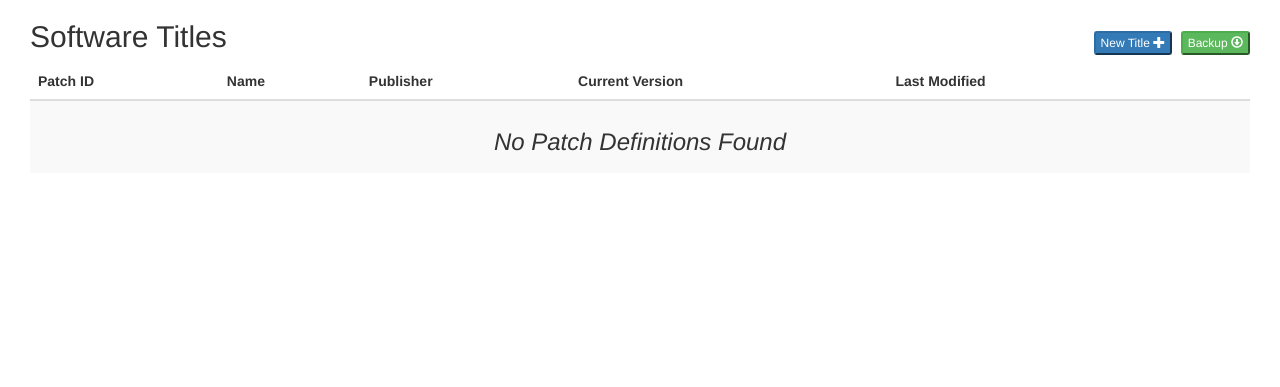
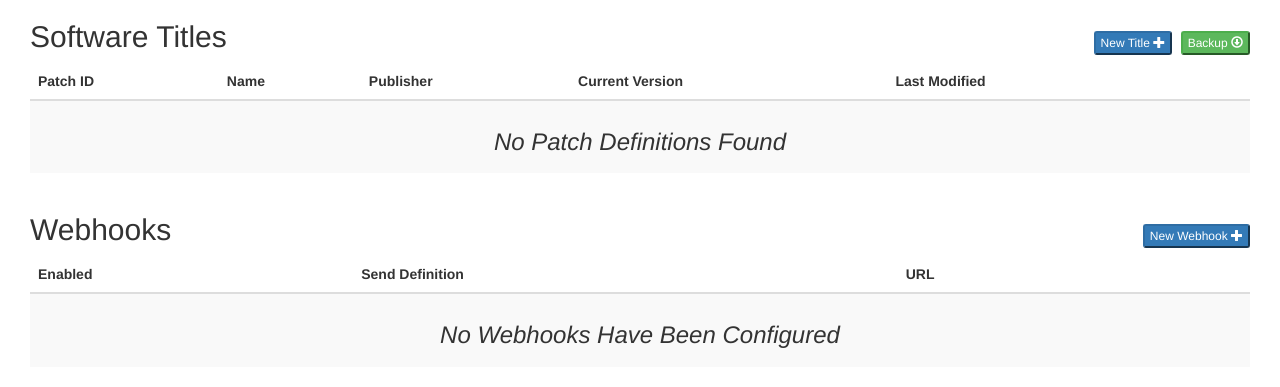
Before and after one commit to brysontyrrell/PatchServer, a Flask app: page / in a window 1280 px wide. Shown: the top 387 px of the page. Run offline with Flask 2, Linux system fonts and the light colour scheme; data that the repository does not hold is empty; parts of the project's set-up code (start-up, migrations or seed data) failed here and were passed over; some libraries are stand-ins or nearby versions.

Commit message:
manage webhook entries via UI and API
Does not include the webhook event

```diff
--- a/patchserver/exc.py
+++ b/patchserver/exc.py
@@ -12,3 +12,7 @@ class InvalidPatchDefinitionError(PatchServerException):
 
 class SoftwareTitleNotFound(PatchServerException):
     pass
+
+
+class InvalidWebhook(PatchServerException):
+    pass
--- a/patchserver/models.py
+++ b/patchserver/models.py
@@ -39,6 +39,25 @@ class ApiToken(db.Model):
     token = db.Column(db.String(32), default=generate_token)
     created_at = db.Column(
         db.DateTime, default=datetime.utcnow, onupdate=datetime.utcnow)
+
+
+class WebhookUrls(db.Model):
+    __tablename__ = 'webhook_urls'
+
+    id = db.Column(db.Integer, primary_key=True)
+
+    url = db.Column(db.String(255), unique=True)
+    enabled = db.Column(db.Boolean, default=True)
+    send_definition = db.Column(db.Boolean, default=False)
+
+    @property
+    def serialize(self):
+        return {
+            'id': self.id,
+            'url': self.url,
+            'enabled': self.enabled,
+            'send_definition': self.send_definition
+        }
 
 
 def sorted_criteria(criteria_list):
--- a/patchserver/routes/api.py
+++ b/patchserver/routes/api.py
@@ -1,7 +1,9 @@
 import json
+from urlparse import urlparse
 
 from flask import (
     blueprints,
+    current_app,
     flash,
     jsonify,
     redirect,
@@ -19,9 +21,10 @@ from .api_operations import (
 )
 from .auth import api_auth
 from .validator import validate_json
+from .webhooks import webhook_event
 from ..database import db
-from ..exc import InvalidPatchDefinitionError
-from ..models import ApiToken, SoftwareTitle
+from ..exc import InvalidPatchDefinitionError, InvalidWebhook
+from ..models import ApiToken, SoftwareTitle, WebhookUrls
 
 blueprint = blueprints.Blueprint('api', __name__, url_prefix='/api/v1')
 
@@ -258,7 +261,7 @@ def title_delete(name_id):
                 'message': name_id
             },
             'success')
-        return redirect(url_for('web_ui.index'))
+        return redirect(url_for('web_ui.index'), 303)
     else:
         return jsonify({}), 204
 
@@ -389,3 +392,109 @@ def backup_titles():
     return send_file(
         archive, as_attachment=True, attachment_filename='patch_archive.zip'
     ), 200
+
+
+@blueprint.route('/webhooks', methods=['GET', 'POST'])
+def webhooks():
+    if request.method == 'GET':
+        results = list()
+        for webhook in WebhookUrls.query.all():
+            results.append(webhook.serialize)
+
+        return jsonify(results), 200
+
+    elif request.method == 'POST':
+        data = request.get_json()
+        if not data:
+            data = {
+                'url': request.form.get('url', ''),
+                'enabled': bool(request.form.get('enabled', True)),
+                'send_definition': bool(request.form.get('send_definition'))
+            }
+
+        def validate_url(url):
+            parsed = urlparse(url)
+            if parsed.scheme and parsed.netloc:
+                return True
+            else:
+                return False
+
+        if not validate_url(data['url']):
+            raise InvalidWebhook('The provided URL is invalid')
+
+        new_webhook = WebhookUrls(
+            url=data['url'],
+            enabled=data['enabled'],
+            send_definition=data['send_definition']
+        )
+        db.session.add(new_webhook)
+        db.session.commit()
+
+        if request.args.get('redirect'):
+            flash(
+                {
+                    'title': 'Webhook saved',
+                    'message': 'The new webhook has been saved.'
+                },
+                'success')
+            return redirect(url_for('web_ui.index'))
+        else:
+            return jsonify({'id': new_webhook.id}), 201
+
+
+@blueprint.route('/webhooks/<webhook_id>', methods=['DELETE'])
+@api_auth
+def webhooks_delete(webhook_id):
+    """Delete a configured webhook from the server by ID.
+
+    .. :quickref: Webhooks; Delete a webhook.
+
+    **Example Request:**
+
+    .. sourcecode:: http
+
+        DELETE /api/v1/webhooks/1 HTTP/1.1
+
+    **Example Response:**
+
+    A successful response will return a ``204`` status.
+
+    .. sourcecode:: http
+
+        HTTP/1.1 204 No Content
+
+    **Error Responses**
+
+    A ``404`` status is returned if the specified webhook does not exist.
+
+    .. sourcecode:: http
+
+        HTTP/1.1 404 Not Found
+        Content-Type: application/json
+
+        {
+            "webhook_id_not_found": 1
+        }
+
+    """
+    webhook = WebhookUrls.query.filter_by(id=webhook_id).first()
+    if not webhook:
+        flash({'title': 'Not found!', 'message': ''}, 'error')
+        return redirect(url_for('web_ui.index'))
+
+    webhook_url = webhook.url
+    current_app.logger.debug(webhook_url)
+
+    db.session.delete(webhook)
+    db.session.commit()
+
+    if request.args.get('redirect'):
+        flash(
+            {
+                'title': 'Webhook deleted',
+                'message': webhook_url
+            },
+            'success')
+        return redirect(url_for('web_ui.index'), 303)
+    else:
+        return jsonify({}), 204
--- a/patchserver/static/js/custom.js
+++ b/patchserver/static/js/custom.js
@@ -105,6 +105,48 @@ function listSoftwareTitles() {
 	});
 }
 
+function listWebhooks() {
+	$.ajax(
+	{
+		type: "GET",
+		url: '../api/v1/webhooks',
+		dataType: "json",
+		cache: false,
+		success: function (data) {
+			if (data.length > 0) {
+				$.each(data, function (i, item) {
+					var table_row = '<tr>' +
+						'<td>' + item.enabled + '</td>' +
+						'<td>' + item.send_definition + '</td>' +
+						'<td>' + item.url + '</td>' +
+						'<td>' +
+						'    <button class="btn-info btn-xs" onclick="window.location.href=\'../api/v1/webhooks/' + item.id + '\'">' +
+						'        <span class="glyphicon glyphicon-eye-open"></span>' +
+						'    </button>' +
+						'</td>' +
+                        '<td>' +
+						'    <button id="' + item.id + '" class="btn-danger btn-xs" onclick="indexDeleteWebhook(this.id)">' +
+						'        <span class="glyphicon glyphicon-remove"></span>' +
+						'    </button>' +
+                        '</td>' +
+						'</tr>';
+					$('#webhook-list > tbody:last-child').append(table_row);
+				});
+			} else {
+				var table_row =
+					'<tr><td colspan="7">' +
+					'<h3 style="text-align: center; font-style: italic;">No Webhooks Have Been Configured</h3>' +
+					'</td></tr>';
+				$('#webhook-list > tbody:last-child').append(table_row);
+			}
+		},
+
+		error: function (msg) {
+			alert(msg.responseText);
+		}
+	});
+}
+
 
 //function indexAddPatch() {
 //	var registerForm = $('#addPatchForm');
@@ -151,3 +193,20 @@ function indexDeletePatch(name_id) {
         }
     });
 }
+
+function indexDeleteWebhook(id) {
+    $.ajax({
+        type: 'DELETE',
+        url: "../api/v1/webhooks/" + id + '?redirect=true',
+        cache: false,
+        success: function (data) {
+            console.log('SUCCESS');
+            window.location.href = '../';
+        },
+        error: function (e) {
+            console.log("ERROR: ", e);
+            console.log("ERROR MSG: ", e.responseText);
+            window.location.href = '../';
+        }
+    });
+}
--- a/patchserver/templates/index.html
+++ b/patchserver/templates/index.html
@@ -36,8 +36,37 @@
         </div>
     </div>
 
+    <div class="container-fluid">
+        <div class="col-md-12 main">
+            <h2>
+                <span>Webhooks</span>
+                <div class="pull-right">
+                    <button class="btn-primary btn-xs" data-toggle="modal" data-target="#newWebhookModal">
+                        New Webhook <span class="glyphicon glyphicon-plus"></span>
+                    </button>
+                </div>
+            </h2>
+
+            <div class="table-responsive">
+                <table class="table table-striped" id="webhook-list">
+                    <thead>
+                        <tr>
+                            <th>Enabled</th>
+                            <th>Send Definition</th>
+                            <th>URL</th>
+                            <th></th>
+                            <th></th>
+                        </tr>
+                    </thead>
+                    <tbody></tbody>
+                </table>
+            </div>
+        </div>
+    </div>
+
     <script>
         $(document).ready(listSoftwareTitles);
+        $(document).ready(listWebhooks);
     </script>
 
 {% endblock %}
--- a/patchserver/templates/modals.html
+++ b/patchserver/templates/modals.html
@@ -18,3 +18,32 @@
         </div>
     </div>
 </div>
+
+<div class="modal fade" id="newWebhookModal" tabindex="-1" role="dialog" aria-labelledby="newWebhookModalLabel" aria-hidden="true">
+    <div class="modal-dialog">
+        <div class="modal-content">
+            <div class="modal-header">
+                <h3>Configure a New Webhook</h3>
+            </div>
+            <form method="post" action="/api/v1/webhooks?redirect=true">
+                <div class="modal-body">
+                    <div class="form-group">
+                        <label for="url">URL:</label>
+                        <input type="text" class="form-control" id="url" name="url">
+                    </div>
+                    <div class="checkbox">
+                        <label><input type="checkbox" value="1" name="enabled" checked>Enable</label>
+                    </div>
+                    <div class="checkbox">
+                        <label><input type="checkbox" value="1" name="send_definition">Send Definition</label>
+                    </div>
+                    <p><i>Enabling this option will include the entire patch definition for the software title that triggered the event (this may increase API request times).</i></p>
+                </div>
+                <div class="modal-footer">
+                    <button class="btn" data-dismiss="modal" aria-hidden="true">Cancel</button>
+                    <button class="btn btn-primary" type="submit">Save</button>
+                </div>
+            </form>
+        </div>
+    </div>
+</div>
```
Also changed, not shown: patchserver/routes/error_handlers.py (+17 -0 lines).
